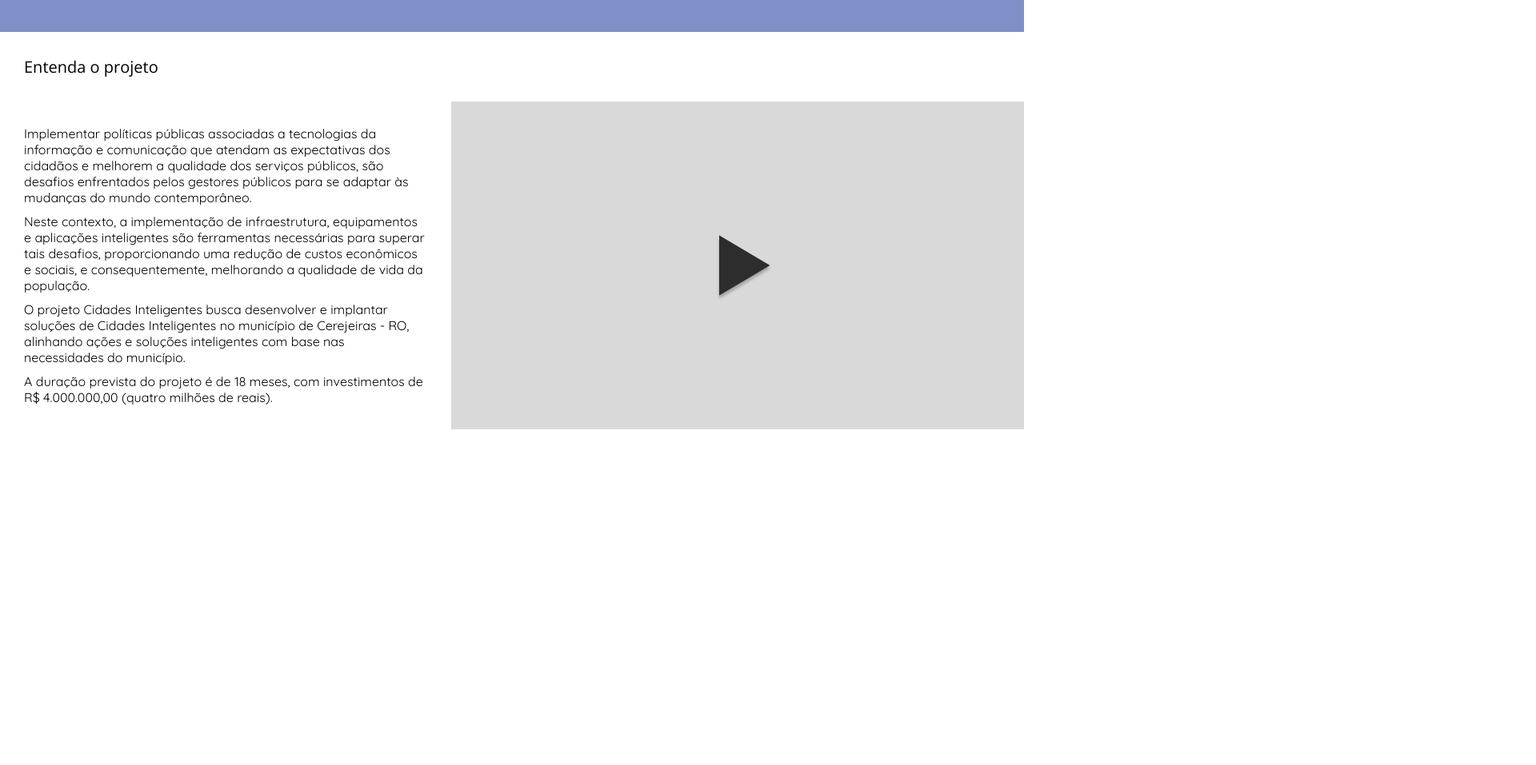
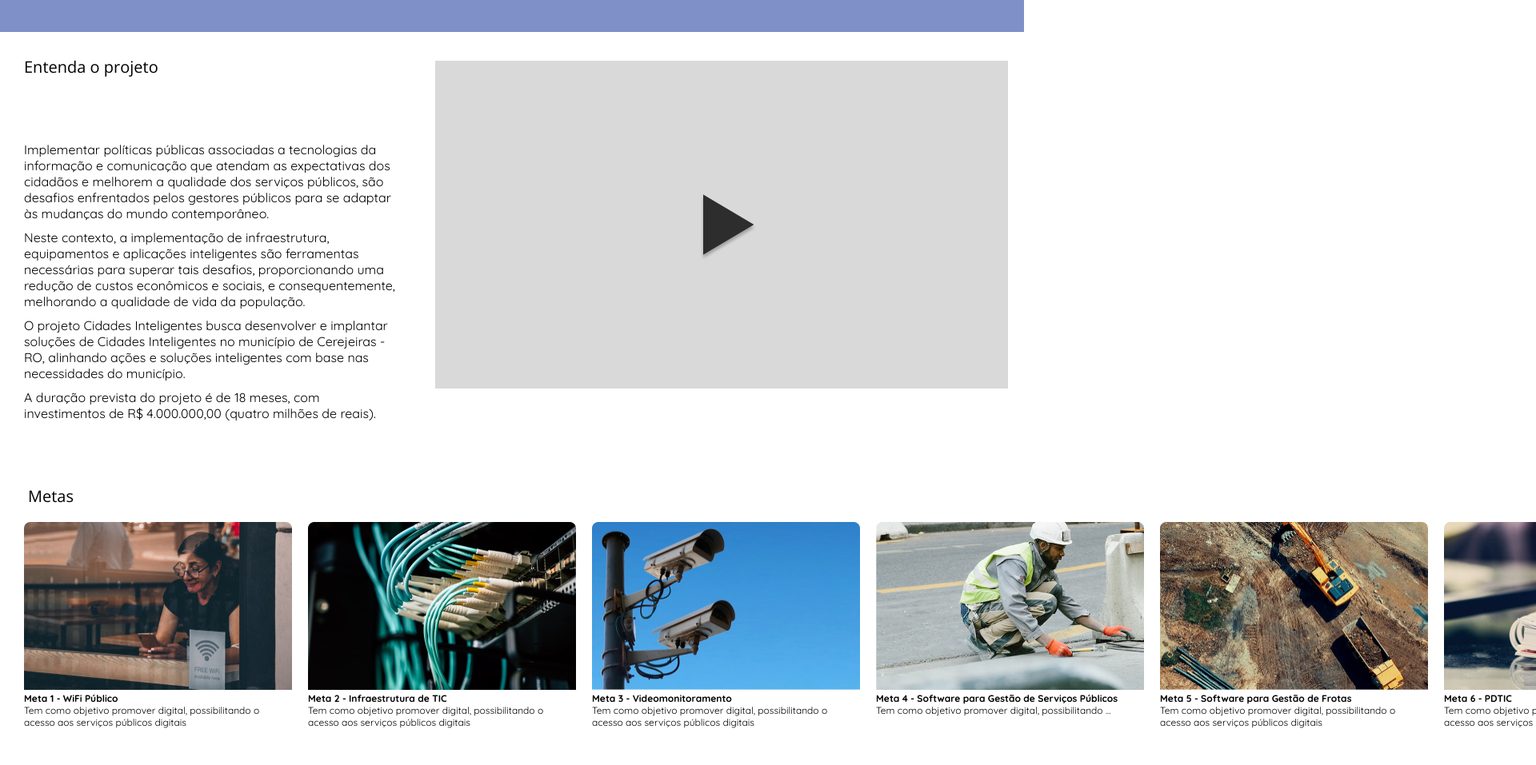
Before and after one commit to Luisdevux/cidadesInteligentes, a plain HTML site: page index.html in a window 1280 px wide. Shown: the part 540-1497 px from the top of the page at 80% size, 1920 px wide, since content can reach past the window. Before the commit the page ends 1081 px from the top, so only its background shows below. Drawn offline with nearby package versions, Linux system fonts and the light colour scheme.

Commit message:
Fazendo sessão metas

```diff
--- a/index.html
+++ b/index.html
@@ -60,6 +60,49 @@
                 </div>
             </div>
         </div>
+
+        <div class="conteudo-metas">
+            <h2 id="metas">Metas</h2>
+            <div class="metas-geral">
+                <div class="meta-cartao">
+                    <div class="meta1-conteudo">
+                        <img src="img/meta1.png" alt="imagem da meta 1">
+                        <p><strong>Meta 1 - WiFi Público</strong></p>
+                        <p>Tem como objetivo promover digital, possibilitando o acesso aos serviços públicos digitais</p>
+                    </div>
+                    <div class="meta-cartao">
+                        <div class="meta1-conteudo">
+                            <img src="img/meta2.png" alt="imagem da meta 2">
+                            <p><strong>Meta 2 - Infraestrutura de TIC</strong></p>
+                            <p>Tem como objetivo promover digital, possibilitando o acesso aos serviços públicos digitais</p>
+                        </div>
+                    <div class="meta-cartao">
+                        <div class="meta1-conteudo">
+                            <img src="img/meta3.png" alt="imagem da meta 2">
+                            <p><strong>Meta 3 - Videomonitoramento</strong></p>
+                            <p>Tem como objetivo promover digital, possibilitando o acesso aos serviços públicos digitais</p>
+                        </div>
+                    <div class="meta-cartao">
+                        <div class="meta1-conteudo">
+                            <img src="img/meta4.png" alt="imagem da meta 2">
+                            <p><strong>Meta 4 - Software para Gestão de Serviços Públicos</strong></p>
+                            <p>Tem como objetivo promover digital, possibilitando ...</p>
+                        </div>
+                    <div class="meta-cartao">
+                        <div class="meta1-conteudo">
+                            <img src="img/meta5.png" alt="imagem da meta 2">
+                            <p><strong>Meta 5 - Software para Gestão de Frotas</strong></p>
+                            <p>Tem como objetivo promover digital, possibilitando o acesso aos serviços públicos digitais</p>
+                        </div>
+                    <div class="meta-cartao">
+                        <div class="meta1-conteudo">
+                            <img src="img/meta6.png" alt="imagem da meta 2">
+                            <p><strong>Meta 6 - PDTIC</strong></p>
+                            <p>Tem como objetivo promover digital, possibilitando o acesso aos serviços públicos digitais</p>
+                        </div>
+                </div>
+            </div>
+        </div>
     </main>
 
 </body>
--- a/style/style.css
+++ b/style/style.css
@@ -41,28 +41,78 @@ h1, h2, h3, h4, h5, h6 {
 }
 
 
+
+.apresentacao {
+    display: flex;
+    flex-direction: row;
+    justify-content: space-between;
+    gap: 20px;
+    width: 100%;
+}
+
 .conteudo-apresentacao h2{
     display: flex;
     padding: 30px 30px;
     font-size: 20px;
     font-weight: 400;
-}
-
-.apresentacao {
-    display: flex;
-    flex-direction: row;
+    position: relative;
 }
 
 .apresentacao-texto {
     display: flex;
     flex-direction: column;
-    padding: 30px 30px;
+    padding: 50px 30px;
     font-size: 16px;
     gap: 10px;
     max-width: 690px;
+}
+
+.apresentacao-video {
+    display: flex;
+    justify-content: flex-end;
+    margin-top: -51px;
+    margin-right: 20px;
 }
 
 .apresentacao-video img {
     height: 410px;
     width: 716px;
 }
+
+
+
+.metas-geral {
+    display: flex;
+    gap: 20px;
+    width: 100%;
+    flex-wrap: wrap;
+}
+
+.metas-geral{
+    width: 100%;
+    display: flex;
+    flex-direction: row;
+    padding: 10px 30px;
+}
+
+.conteudo-metas h2 {
+    display: flex;
+    padding: 30px 35px 9px;
+    font-size: 20px;
+    font-weight: 400;
+}
+
+.meta-cartao {
+    width: 335px;
+    height: 294px;
+    font-size: 12px;
+    display: flex;
+    flex-direction: row;
+    gap: 20px;
+    margin-right: 20px;
+}
+
+.meta-cartao img {
+    height: 210px;
+    width: 335px;
+}
```
Also changed, not shown: img/meta1.png (added), img/meta2.png (added), img/meta3.png (added), img/meta4.png (added), img/meta5.png (added), img/meta6.png (added).
